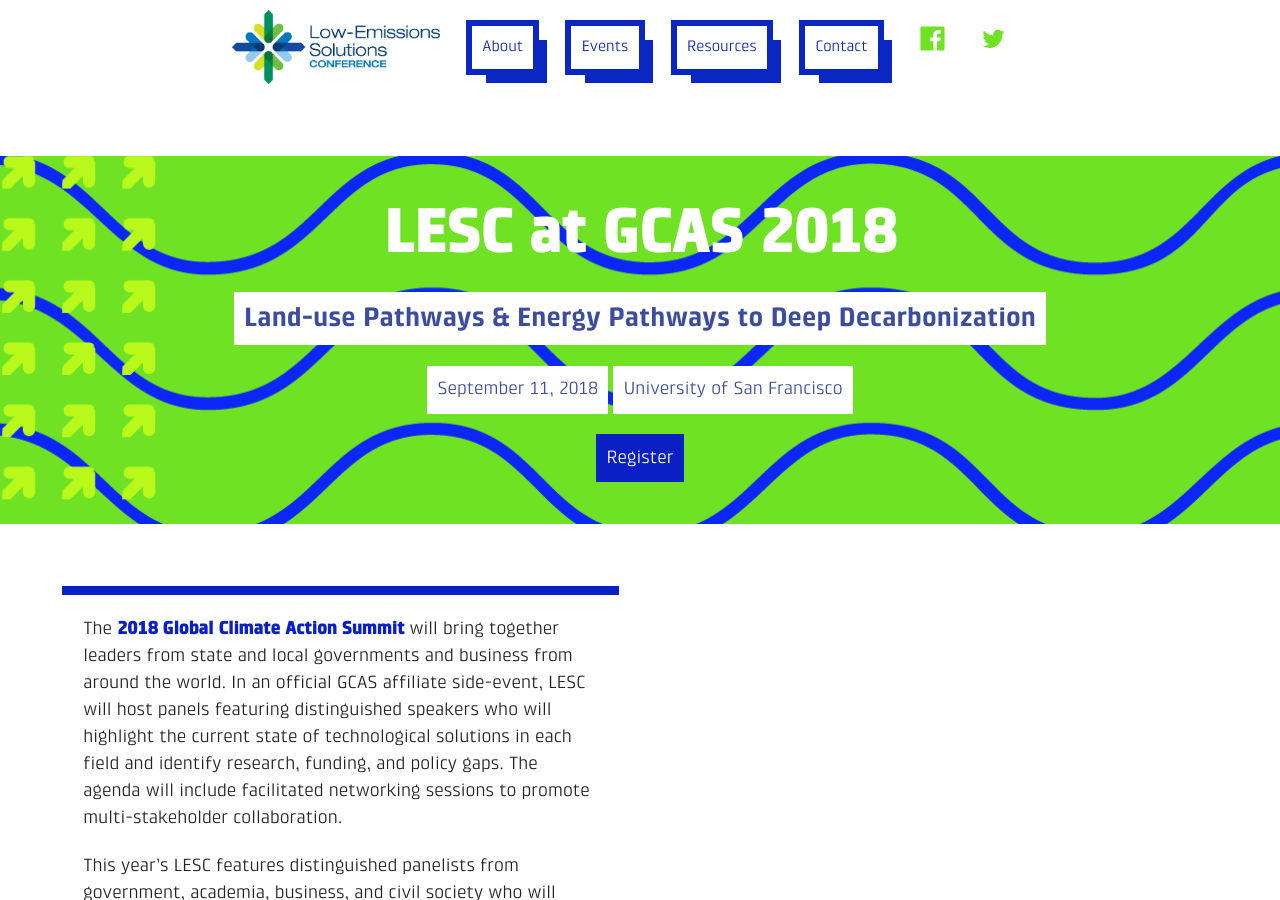
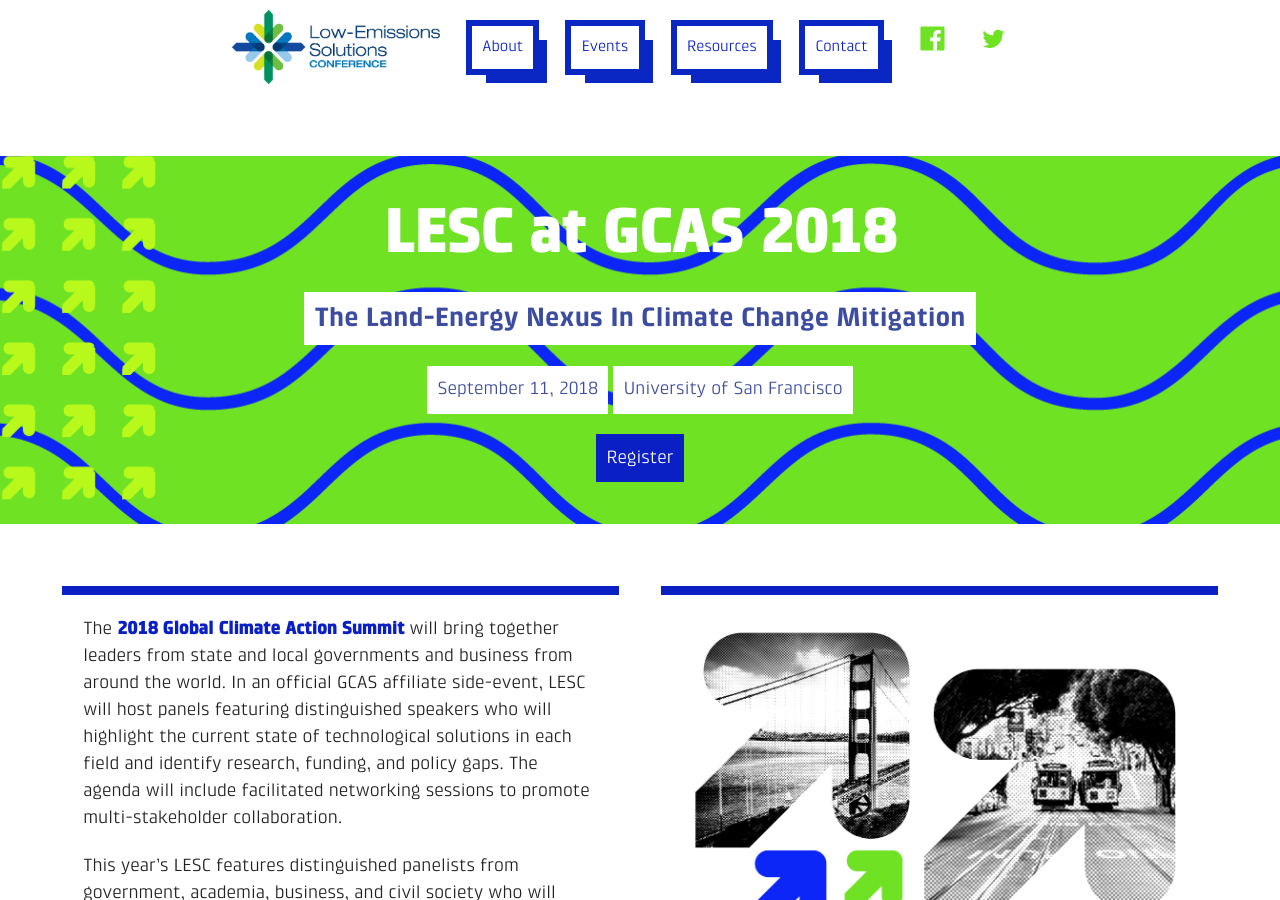
Before and after one commit to ryanswaney/lesc-jekyll, a Jekyll site: the page built from _event/lesc-gcas.markdown, in a window 1280 px wide and 900 px high. Built offline with Jekyll 4.4.1, drawn with Linux system fonts in a browser that asks for light colours; nearby versions of some CDN libraries.

Commit message:
lesc gsac update

```diff
--- a/_event/lesc-gcas.markdown
+++ b/_event/lesc-gcas.markdown
@@ -2,10 +2,12 @@
 title: LESC at GCAS 2018
 date: 2018-06-26 14:20:00 Z
 position: 0
-theme: Land-use Pathways & Energy Pathways to Deep Decarbonization
+theme: The Land-Energy Nexus In Climate Change Mitigation
 location-text: University of San Francisco
 event-date-text: September 11, 2018
 registration-url: https://www.eventbrite.com/e/low-emissions-solutions-conference-lesc-at-the-global-climate-action-summit-registration-45493626662
+schedule-text: |-
+  ![San Francisco](/uploads/lesc-gsca-sanfran-collage_144_bg.jpg)
 ---
 
 The **2018 Global Climate Action Summit** will bring together leaders from state and local governments and business from around the world. In an official GCAS affiliate side-event, LESC will host panels featuring distinguished speakers who will highlight the current state of technological solutions in each field and identify research, funding, and policy gaps. The agenda will include facilitated networking sessions to promote multi-stakeholder collaboration.
```
Also changed, not shown: _uploads/lesc-gsca-sanfran-collage_144_bg.jpg (added).
